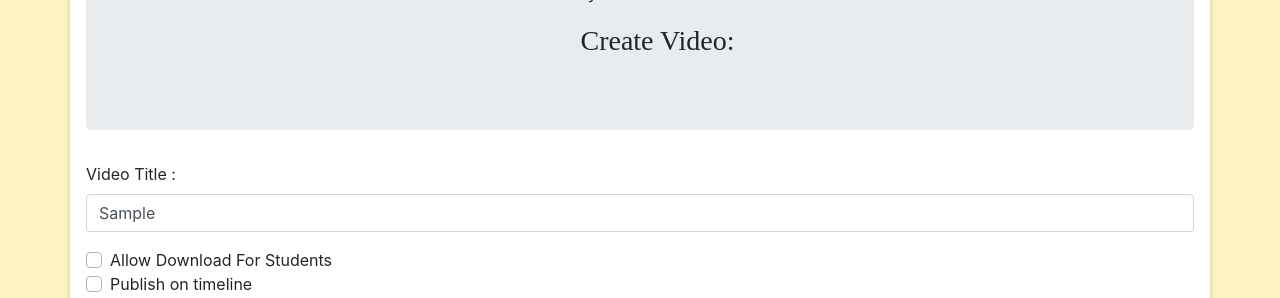
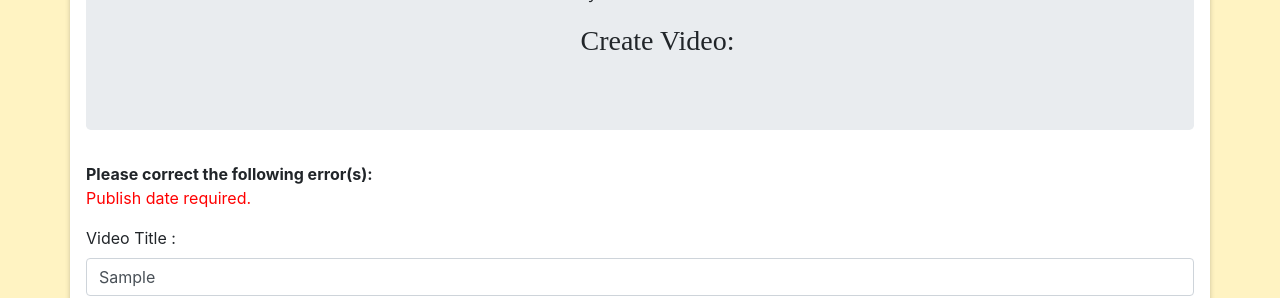
Before and after one commit to heshamelmasry77/school-smart-form-vue, a Vue app: page / in a window 1280 px wide. Both pictures are taken after typing "Sample" into the empty fields and a click on the button "Submit". Shown: the part 223-521 px from the top of the page. Built offline with nearby package versions, Linux system fonts and the light colour scheme; no server answers; some icons are missing; a web font is replaced by a local one.

Commit message:
add simple validation, clean the code

```diff
--- a/src/components/SchoolForm.scss
+++ b/src/components/SchoolForm.scss
@@ -26,4 +26,17 @@
       border: none;
     }
   }
+
+  .errors-container {
+    ul {
+      list-style-type: none;
+      padding: 0;
+
+      li {
+        span {
+          color: red;
+        }
+      }
+    }
+  }
 }
--- a/src/components/SchoolForm.vue
+++ b/src/components/SchoolForm.vue
@@ -13,6 +13,16 @@
         <b-form-row>
             <b-col>
                 <b-form @submit="onSubmit">
+                    <b-row>
+                        <b-col>
+                            <div v-if="errors.length" class="errors-container text-left">
+                                <b>Please correct the following error(s):</b>
+                                <ul>
+                                    <li v-for="error in errors"><span>{{ error }}</span></li>
+                                </ul>
+                            </div>
+                        </b-col>
+                    </b-row>
                     <b-form-group
                             label="Video Title : "
                             label-for="input-video-title"
@@ -22,7 +32,6 @@
                                 id="input-video-title"
                                 v-model="form.title"
                                 type="text"
-                                required
                                 placeholder="Please enter video title"
                         ></b-form-input>
                     </b-form-group>
@@ -169,7 +178,7 @@
     props: {},
     data: () => ({
       form: {
-        title: '',
+        title: null,
         can_students_download: false,
         video_type: null,
         video_file: null,
@@ -180,7 +189,6 @@
         preparation_id: null,
         tags: [],
         sharing_with: null,
-        publishItIn: null,
         publish_custom_library: [],
         students: [],
         subject_id: 1,
@@ -210,23 +218,38 @@
       loading: true,
       selected: [],
       allSelected: false,
-      indeterminate: false
+      indeterminate: false,
+      errors: [],
     }),
     methods: {
       onSubmit(evt) {
         evt.preventDefault();
-        console.log(this.form);
+        if (this.form.title && this.form.publish_date) {
           let videoData = JSON.parse(JSON.stringify(this.form));
-        console.log(videoData);
           this.$http.post('https://roles.viewclass.com/api/library.video.create', { videoData })
             .then((response) => {
-            console.log(response);
+              // console.log(response);
             })
             .catch(error => {
               console.log(error);
               // this.errored = true;
             })
             .finally(() => this.loading = false);
+        }
+        this.errors = [];
+        let formTitle = this.form.title;
+        if (!this.form.title) {
+          this.errors.push('Title is required.');
+        }
+        if (this.form.title && formTitle.length > 255) {
+          this.errors.push('Title must be less than 255 chars.');
+        }
+        if (this.form.title && formTitle.length < 2) {
+          this.errors.push('Title must be more than 2 chars.');
+        }
+        if (!this.form.publish_date) {
+          this.errors.push('Publish date required.');
+        }
       },
       toggleAll(checked) {
         this.selected = checked ? this.form.classes.slice() : [];
@@ -238,7 +261,6 @@
         const preparationsBaseURI = 'https://roles.viewclass.com/api/preparing.list';
         this.$http.get(preparationsBaseURI, { params })
           .then((result) => {
-            console.log(result.data);
             this.preparationsOptions = Object.values(result.data[1]);
             this.preparationsOptions = this.preparationsOptions.map((x, i) => {
               x = {
@@ -247,7 +269,6 @@
               };
               return x;
             });
-            console.log('preparationsOptions : ', this.preparationsOptions);
           })
           .catch(error => {
             console.log(error);
@@ -268,7 +289,6 @@
               };
               return x;
             });
-            console.log('specialLibrariesOptions : ', this.specialLibrariesOptions);
           })
           .catch(error => {
             console.log(error);
@@ -285,7 +305,6 @@
           .then((result) => {
             this.form.classes = [...new Set(Object.values(result.data[1]))]; // take only values from the object adn get me an array
             //Set is to remove the array duplicates
-            console.log('classes : ', this.form.classes);
           })
           .catch(error => {
             console.log(error);
```
Lines whose indentation alone changed are shown as unchanged.
